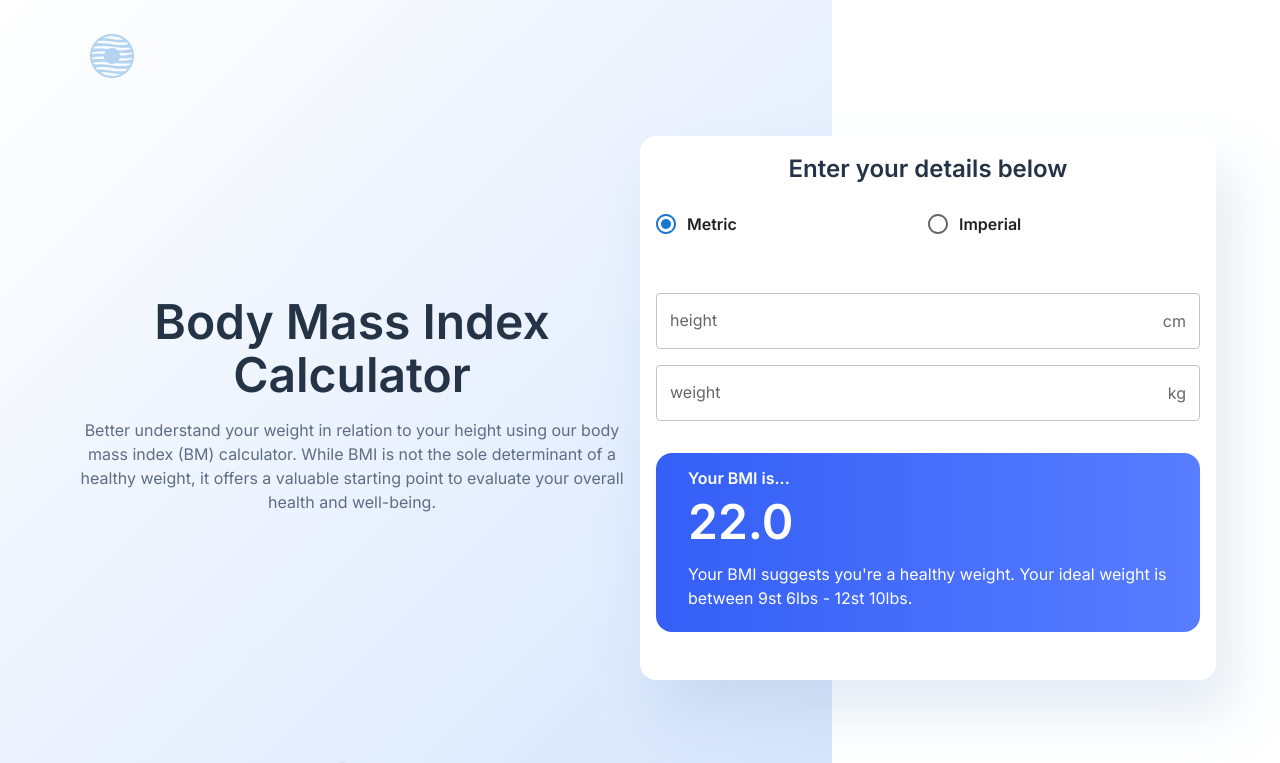
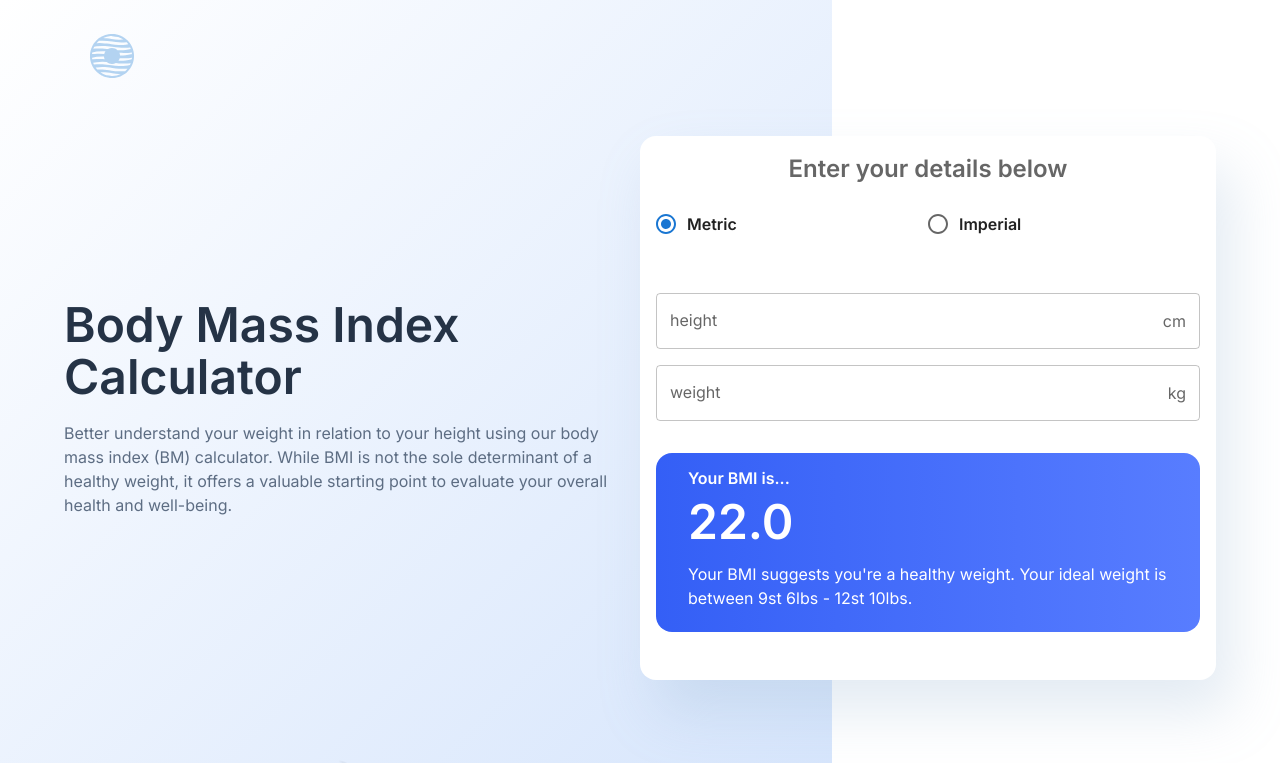
Before and after one commit to queseri/bmi-calculator, a React (Vite) app: page / in a window 1280 px wide. Shown: the top 763 px of the page. Built offline with nearby package versions, Linux system fonts and the light colour scheme.

Commit message:
feature: created material ui variables

```diff
--- a/src/App.tsx
+++ b/src/App.tsx
@@ -1,4 +1,6 @@
 import { useState } from "react";
+import { useTheme } from "@mui/material/styles";
+
 import "./App.css";
 import {
   Box,
@@ -13,7 +15,6 @@ import {
 } from "@mui/material";
 // import { css } from "@emotion/react";
 import RightPattern from "./assets/images/pattern-curved-line-right.svg";
-import Logo from "./assets/images/logo.svg";
 import Metric from "./components/Metric";
 import Imperial from "./components/Imperial";
 import ManEating from "./assets/images/image-man-eating.webp";
@@ -27,12 +28,18 @@ import Pregnancy from "./assets/images/icon-pregnancy.svg";
 import Race from "./assets/images/icon-race.svg";
 import BmiPractices from "./components/BmiPractices";
 import BmiLimitations from "./components/BmiLimitations";
+import Header from "./components/Header";
 
 function App() {
   const [value, setValue] = useState("metric");
   //  const [weight, setWeight] = useState(0);
   // const [height, setHeight] = useState(0);
   // const [bmi, setBmi] = useState(0);
+
+  const theme = useTheme();
+  const { status } = theme;
+  const { pureWhite, gunMetal, darkElectricBlue } = status;
+  console.log(status);
 
   const handleChange = (event: React.ChangeEvent<HTMLInputElement>) => {
     setValue((event.target as HTMLInputElement).value);
@@ -41,33 +48,7 @@ function App() {
     }
   };
 
-  return (
-    <Container sx={{ paddingInline: "1.5rem" }}>
-      {/* HEADER START */}
-      <Box component={"header"}>
-        <Grid container justifyContent={{
-          xs: "center",
-          md: "flex-start",
-        }} alignItems={"center"}>
-          <Grid
-            item
-            component={"a"}
-            href="/"
-            sx={{ position: "relative", zIndex: 3 }}
-          >
-            <img className="logo" src={Logo} alt="Bmi" />
-          </Grid>
-        </Grid>
-      </Box>
-      {/* HEADER END */}
-      {/* MAIN START */}
-      <Box component={"main"}>
-        <Grid container justifyContent={"center"} alignItems={"center"}>
-          <Grid
-            item
-            xs={12}
-            md={6}
-            sx={{
+  const bgLayout = {
     zIndex: 2,
     "&::before": {
       position: "absolute",
@@ -86,30 +67,42 @@ function App() {
         xs: "100%",
         md: "100%",
       },
-                // backgroundColor: "#D6E5FC",
+
       zIndex: -1,
       borderRadius: "0px 0px 35px 35px",
-                // border: "1px solid #000",
       background:
         "linear-gradient(315deg, #D6E5FC 0%, rgba(214, 252, 254, 0.00) 100%)",
     },
-            }}
-          >
+  };
+
+  return (
+    <Container sx={{ paddingInline: "1.5rem", paddingBlockEnd: "2.5rem" }}>
+      <Header />
+
+      {/* MAIN START */}
+      <Box component={"main"}>
+        <Grid container justifyContent={"center"} alignItems={"center"}>
+          <Grid item xs={12} md={6} sx={bgLayout}>
             <Typography
               variant="h1"
               gutterBottom
               fontSize={"3rem"}
               fontWeight={600}
               lineHeight={1.1}
-              color={"hsla(215, 31%, 21%, 1)"}
+              color={gunMetal}
+              textAlign={{
+                md: "start",
+              }}
             >
               Body Mass Index Calculator
             </Typography>
             <Typography
               variant="body1"
               lineHeight={1.5}
-              color={"hsla(215, 17%, 44%, 1)"}
-              gutterBottom
+              color={darkElectricBlue}
+              textAlign={{
+                md: "start",
+              }}
             >
               Better understand your weight in relation to your height using our
               body mass index (BM) calculator. While BMI is not the sole
@@ -117,6 +110,8 @@ function App() {
               point to evaluate your overall health and well-being.
             </Typography>
           </Grid>
+
+          {/* FORM WEIGHT AND HEIGHT RADIOS */}
           <Grid
             item
             xs={12}
@@ -143,7 +138,7 @@ function App() {
                   sx={{
                     fontSize: "1.5rem",
                     fontWeight: 600,
-                    color: "hsla(215, 31%, 21%, 1)",
+                    color: {gunMetal},
                   }}
                 >
                   Enter your details below
@@ -159,6 +154,7 @@ function App() {
                     marginBlock: "1rem",
                   }}
                 >
+                  {/* METRIC RADIO BUTTON */}
                   <FormControlLabel
                     sx={{
                       flex: "1 1",
@@ -170,6 +166,7 @@ function App() {
                     control={<Radio />}
                     label="Metric"
                   />
+                  {/*IMPERIAL RADIO BUTTON */}
                   <FormControlLabel
                     sx={{
                       flex: "1 1",
@@ -183,7 +180,10 @@ function App() {
                   />
                 </RadioGroup>
               </FormControl>
+
+              {/* SELECT TEXTFIELD */}
               {value === "metric" ? <Metric /> : <Imperial />}
+
               <Box
                 borderRadius={"16px"}
                 textAlign={"left"}
@@ -199,7 +199,7 @@ function App() {
                 <Typography
                   variant="h2"
                   gutterBottom
-                  color="var(--pure-white, #FFF)"
+                  color={theme.status.pureWhite}
                   fontWeight={600}
                   fontSize={"1rem"}
                   display={"flex"}
@@ -220,7 +220,7 @@ function App() {
                 <Typography
                   variant="body1"
                   gutterBottom
-                  color="var(--pure-white, #FFF); "
+                  color={pureWhite}
                 >
                   Your BMI suggests you're a healthy weight. Your ideal weight
                   is between 9st 6lbs - 12st 10lbs.
@@ -244,14 +244,14 @@ function App() {
             <Typography
               variant="h2"
               gutterBottom
-              color={"hsla(215, 31%, 21%, 1)"}
+              color={gunMetal}
               fontSize={"2rem"}
               fontWeight={600}
               paddingY={"2rem"}
             >
               What does your BMI result mean?
             </Typography>
-            <Typography variant="body1" color={"hsla(215, 17%, 44%, 1)"}>
+            <Typography variant="body1" color={darkElectricBlue}>
               {" "}
               A BMI range of 18.5 to 24.9 is considered a 'healthy weight.'
               Maintaining a healthy weight may lower your chances of
@@ -298,14 +298,14 @@ function App() {
           <Grid item xs={12} md={7} paddingY={"2.5rem"} paddingTop={0}>
             <Typography
               variant="h2"
-              color={"hsla(215, 31%, 21%, 1)"}
+              color={gunMetal}
               fontSize={"2rem"}
               fontWeight={600}
               gutterBottom
             >
               Limitations of BMI
             </Typography>
-            <Typography color={"hsla(215, 17%, 44%, 1)"}>
+            <Typography color={darkElectricBlue}>
               Although BMI is often a practical indicator of healthy weight, it
               is not suited for every person. Specific groups should carefully
               consider their BMI outcomes, and in certain cases, the measurement
--- a/src/components/BmiLimitations.tsx
+++ b/src/components/BmiLimitations.tsx
@@ -14,14 +14,13 @@ function BmiLimitations(props: {
       sx={{
         "&:last-child": {
           justifySelf: "center",
-          paddingBlock: "2rem",
         },
         "&:nth-last-child(2)": {
           justifySelf: "center",
         },
       }}
     >
-      <Paper elevation={3} sx={{ padding: "1rem" }}>
+      <Paper elevation={3} sx={{ padding: "1rem", height: "100%" }}>
         <Box
           display={"flex"}
           justifyContent={"flex-start"}
--- /dev/null
+++ b/src/components/Header.tsx
@@ -0,0 +1,28 @@
+import { Box, Grid } from "@mui/material";
+import Logo from "../assets/images/logo.svg";
+
+function Header() {
+  return (
+    <Box component={"header"}>
+      <Grid
+        container
+        justifyContent={{
+          xs: "center",
+          md: "flex-start",
+        }}
+        alignItems={"center"}
+      >
+        <Grid
+          item
+          component={"a"}
+          href="/"
+          sx={{ position: "relative", zIndex: 3 }}
+        >
+          <img className="logo" src={Logo} alt="Bmi" />
+        </Grid>
+      </Grid>
+    </Box>
+  );
+}
+
+export default Header;
--- a/src/index.css
+++ b/src/index.css
@@ -2,6 +2,8 @@
   font-family: 'Inter', sans-serif;
   line-height: 1.5;
   font-weight: 400;
+  --gunmetal:  hsla(215, 31%, 21%, 1)
+
 
   color-scheme: light dark;
   color: rgba(255, 255, 255, 0.87);
--- a/src/main.tsx
+++ b/src/main.tsx
@@ -6,6 +6,19 @@ import App from "./App.tsx";
 import "./index.css";
 
 const theme = createTheme({
+  status: {
+    pureWhite: "hsla(0, 0%, 100%, 1)",
+    lightGrey: "hsla(200, 24%, 88%, 1)",
+    gunMetal: "hsla(215, 31%, 21%, 1)",
+    darkElectricBlue: "hsla(215, 17%, 44%, 1)",
+    blue: "hsla(227, 92%, 58%, 1)",
+  },
+  palette: {
+    // primary: {
+    // light: "hsla(215, 31%, 21%, 1)",
+    //  main: "hsla(0, 0,100%, 1)",
+    //  },
+  },
   typography: {
     fontFamily: ["Inter", "sans-serif"].join(","),
     h1: {
```
Also changed, not shown: src/theme.d.ts (added, +23 -0 lines). Lines whose indentation alone changed are shown as unchanged.
